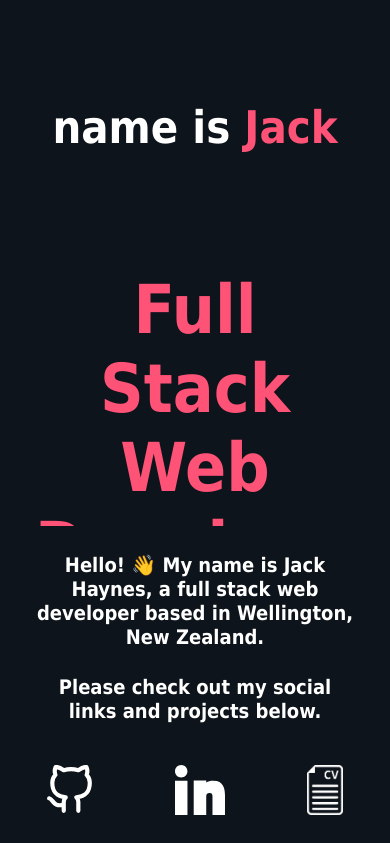
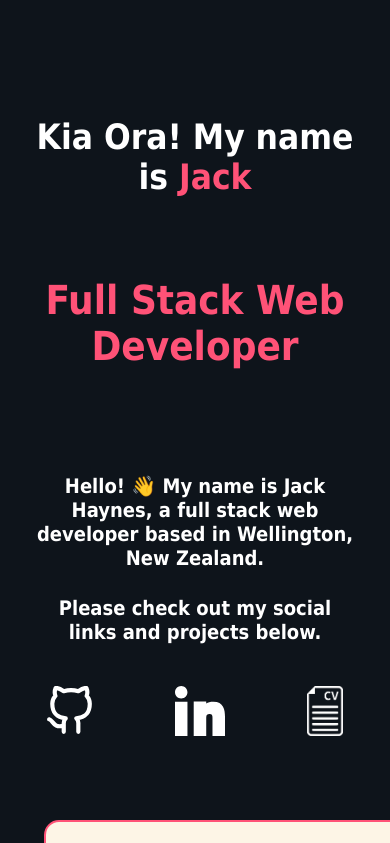
Before and after one commit to J-Haynes/portfolio, a React (Create React App) app: page / in a window 390 px wide. Shown: the top 843 px of the page. Built offline with nearby package versions, Linux system fonts and the light colour scheme; the HTML template or start-up script is replaced by a standard one.

Commit message:
updates @media and pw gen photo

```diff
--- a/src/index.css
+++ b/src/index.css
@@ -47,7 +47,7 @@ code {
   flex-direction: column;
   justify-content: space-between;
   max-width: 550px;
-  width: 45%;
+  width: 40%;
   min-width:350px;
   min-height: 550px;
   height: auto;
@@ -238,5 +238,18 @@ li:hover {
 @media only screen and (max-width: 768px) {
   .navbar {
     visibility:hidden;
+    position: absolute
+  }
+  .title-div h4 {
+    font-size: 35px;
+  }
+  .title-div h2 {
+    font-size: 40px;
+  }
+  .info-div h4 {
+    font-size: 20px;
+  }
+  .title-div {
+    padding-top: 25px;
   }
 }
```
Also changed, not shown: public/password.png.
